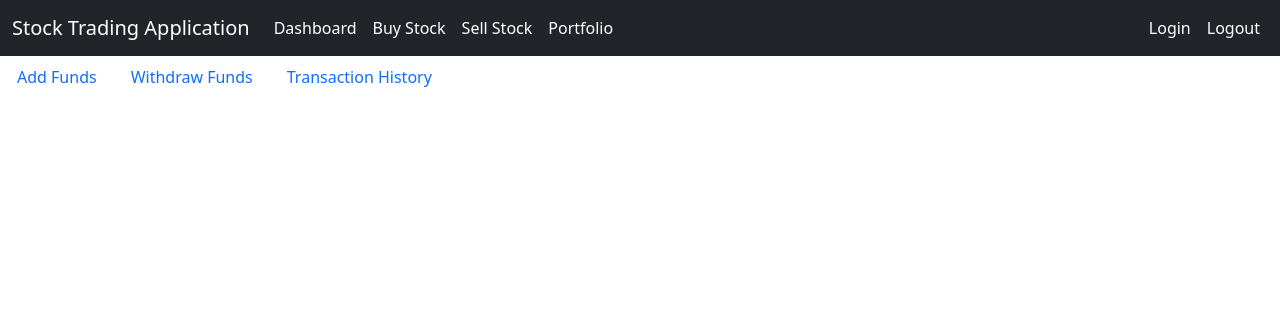
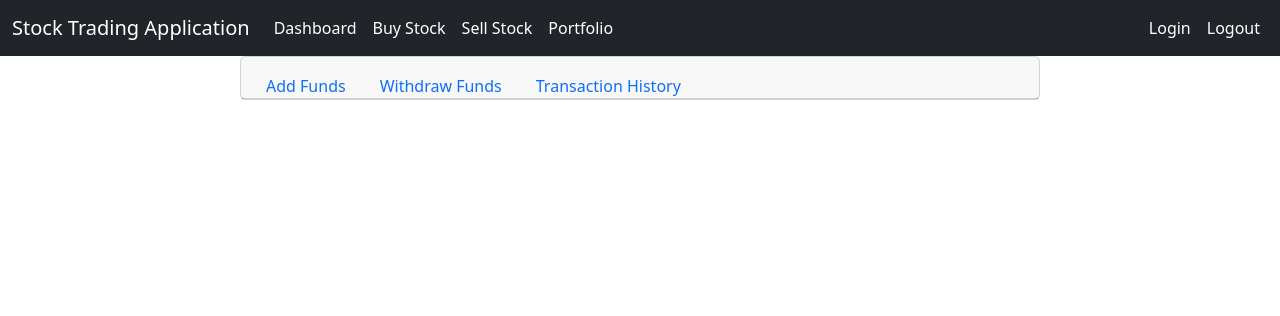
Before and after one commit to andrtbo/401StockApplication, a Flask app: page /portfolio in a window 1280 px wide. Shown: the top 316 px of the page. Run offline with Flask 3, Linux system fonts and the light colour scheme.

Commit message:
Adjusted spacing for portfolio tabs

```diff
--- a/templates/add_funds.html
+++ b/templates/add_funds.html
@@ -25,7 +25,7 @@
         </li>
         <li class="nav-item">
             <!-- class = "active" determines which nav tab is selected for the page -->
-            <a class="nav-link" href="{{ url_for('dashboard') }}">Return</a>
+            <a class="nav-link" href="{{ url_for('portfolio') }}">Return</a>
         </li>
     </ul>
     </div>
--- a/templates/portfolio.html
+++ b/templates/portfolio.html
@@ -3,6 +3,12 @@
 {% block title%}Portfolio{% endblock %}
 
 {% block content%}
+<div class="card mx-auto" style="width: 50rem;">
+    <!-- Card nav tabs-->
+    <div class="card-header">
+
+    <ul class="nav nav-tabs card-header-tabs w-100 justify-content-around">
+
     <ul class="nav nav-tabs card-header-tabs w-100">
         <li class="nav-item">
             <a class="nav-link" href="{{ url_for('add_funds') }}">Add Funds</a>
@@ -14,6 +20,7 @@
             <a class="nav-link" href="{{ url_for('trans_history') }}">Transaction History</a>
         </li>
     </ul>
+</div>
 {% endblock %}
 
 {% block footer%}{% endblock %}
--- a/templates/with_funds.html
+++ b/templates/with_funds.html
@@ -25,7 +25,7 @@
         </li>
         <li class="nav-item">
             <!-- class = "active" determines which nav tab is selected for the page -->
-            <a class="nav-link" href="{{ url_for('dashboard') }}">Return</a>
+            <a class="nav-link" href="{{ url_for('portfolio') }}">Return</a>
         </li>
     </ul>
     </div>
```
